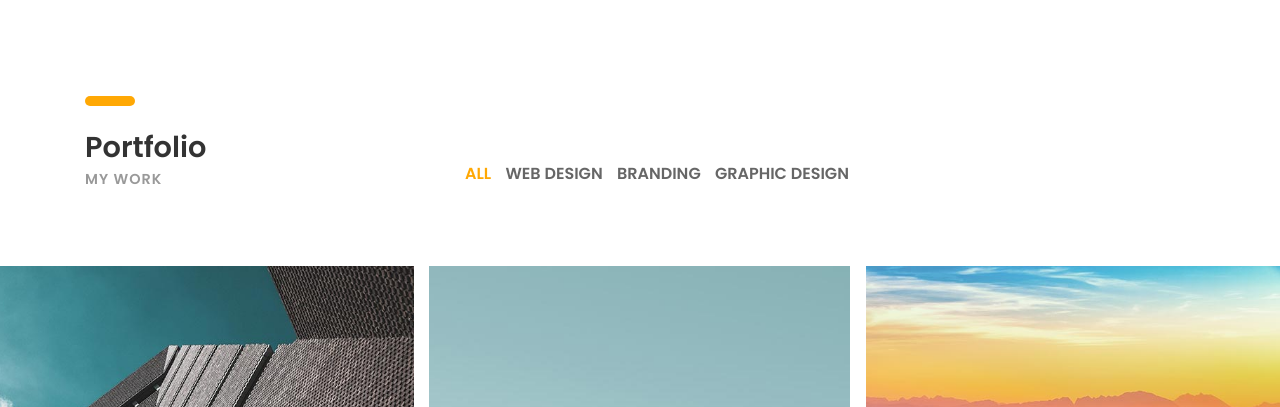
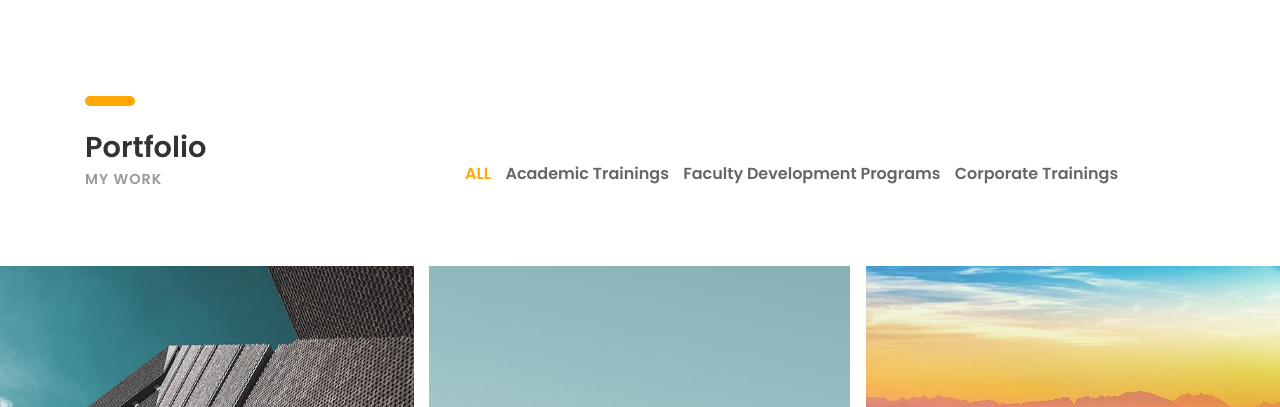
Before and after one commit to bipulshahi/bipulshahi1, a plain HTML site: page index.html in a window 1280 px wide. Shown: the part 693-1100 px from the top of the page. Drawn offline with Linux system fonts and the light colour scheme; files whose address does not match are found by name.

Commit message:
Update index.html

```diff
--- a/index.html
+++ b/index.html
@@ -107,9 +107,9 @@
 				<div class="col-sm-8">
 					<div class="portfolioFilter clearfix margin-b-80">
 						<a href="#" data-filter="*" class="current"><b>ALL</b></a>
-						<a href="#" data-filter=".web-design"><b>WEB DESIGN</b></a>
-						<a href="#" data-filter=".branding"><b>BRANDING</b></a>
-						<a href="#" data-filter=".graphic-design"><b>GRAPHIC DESIGN</b></a>
+						<a href="#" data-filter=".web-design"><b>Academic Trainings</b></a>
+						<a href="#" data-filter=".branding"><b>Faculty Development Programs</b></a>
+						<a href="#" data-filter=".graphic-design"><b>Corporate Trainings</b></a>
 					</div><!-- portfolioFilter -->
 				</div><!-- col-sm-8 -->
 			</div><!-- row -->
```
